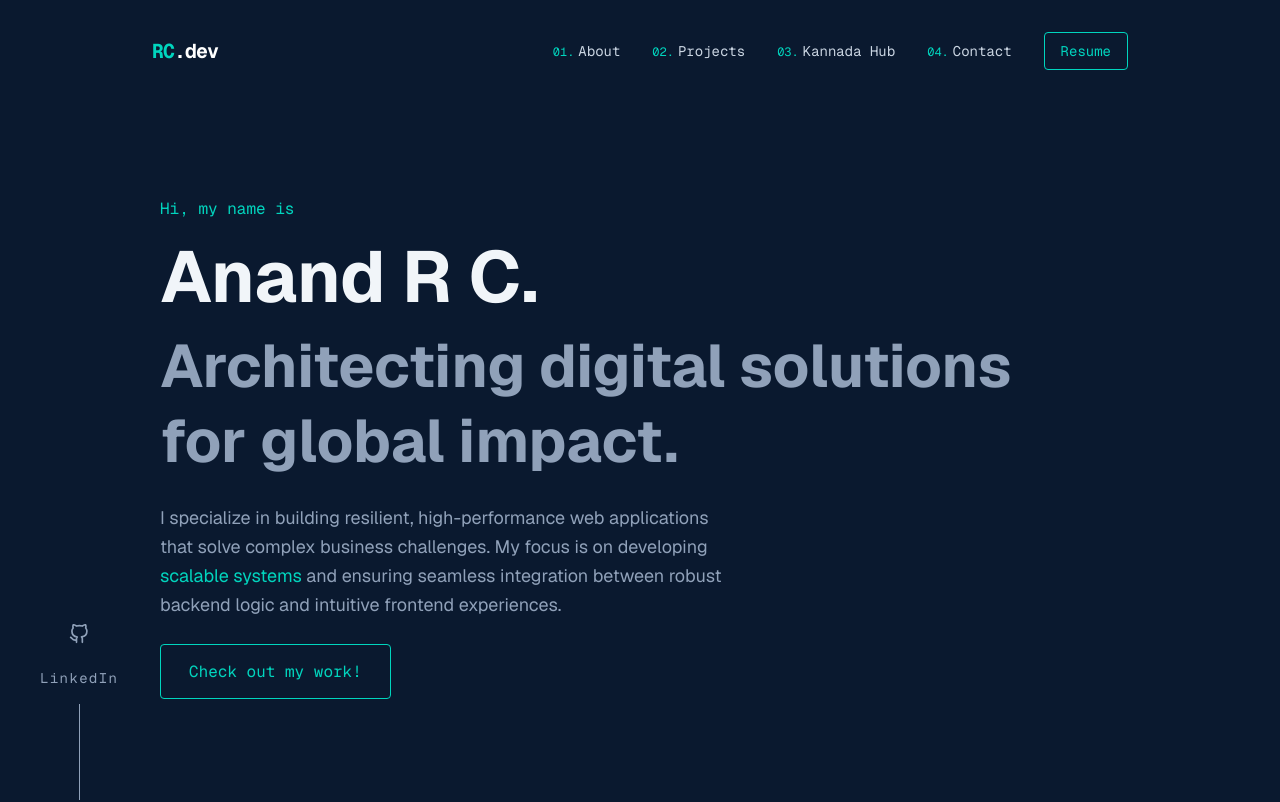
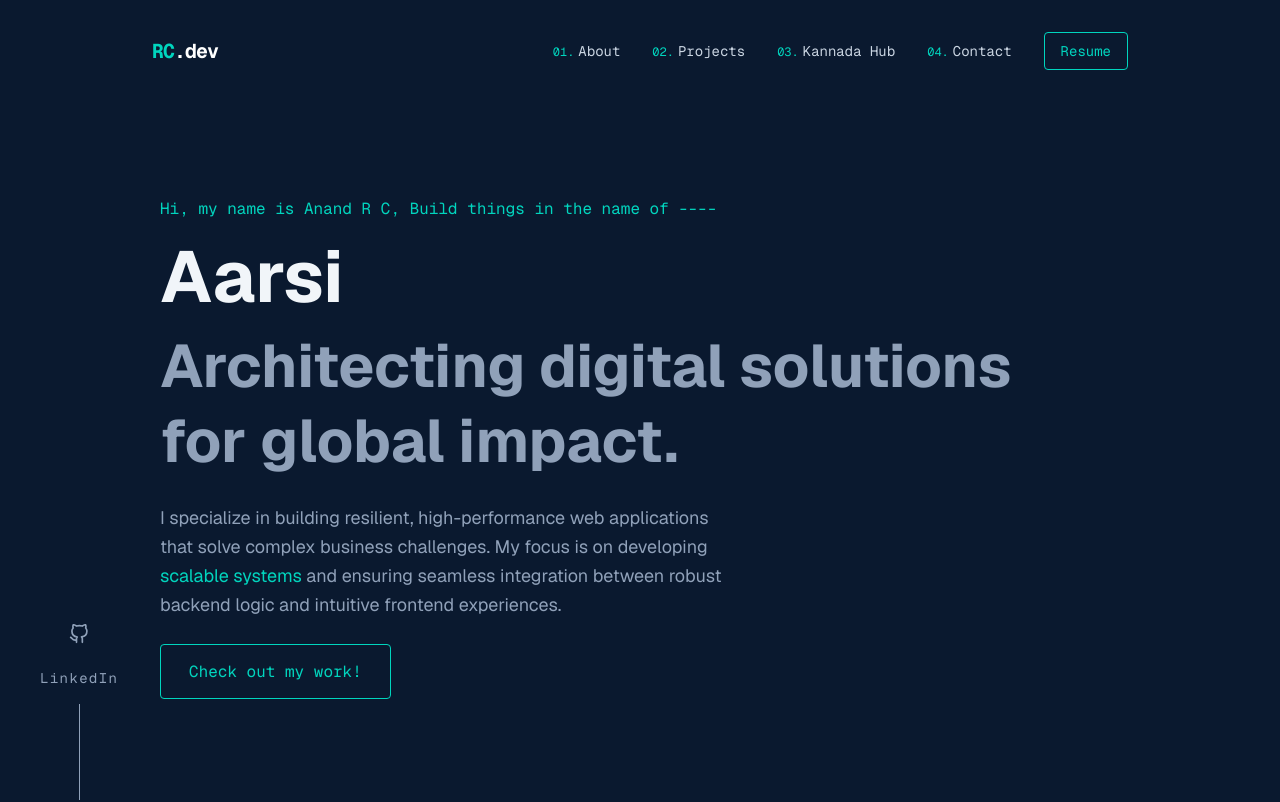
Before and after one commit to ianandrcgit/aarsiportfolio, a Next.js app: page / in a window 1280 px wide. Shown: the top 802 px of the page. Built offline with nearby package versions, Linux system fonts and the light colour scheme.

Commit message:
second complete

```diff
--- a/app/page.tsx
+++ b/app/page.tsx
@@ -22,9 +22,9 @@ export default function Home() {
 
         {/* 1. HERO SECTION */}
         <section id="about" className="min-h-screen flex flex-col justify-center pt-20">
-          <p className="text-teal-400 font-mono mb-5">Hi, my name is</p>
+          <p className="text-teal-400 font-mono mb-5">Hi, my name is Anand R C, Build things in the name of ---- </p>
           <h1 className="text-5xl lg:text-7xl font-bold text-slate-100 mb-4">
-            Anand R C.
+            Aarsi
           </h1>
           <h2 className="text-4xl lg:text-6xl font-bold text-slate-400 mb-6 leading-tight">
             Architecting digital solutions<br />for global impact.
```
